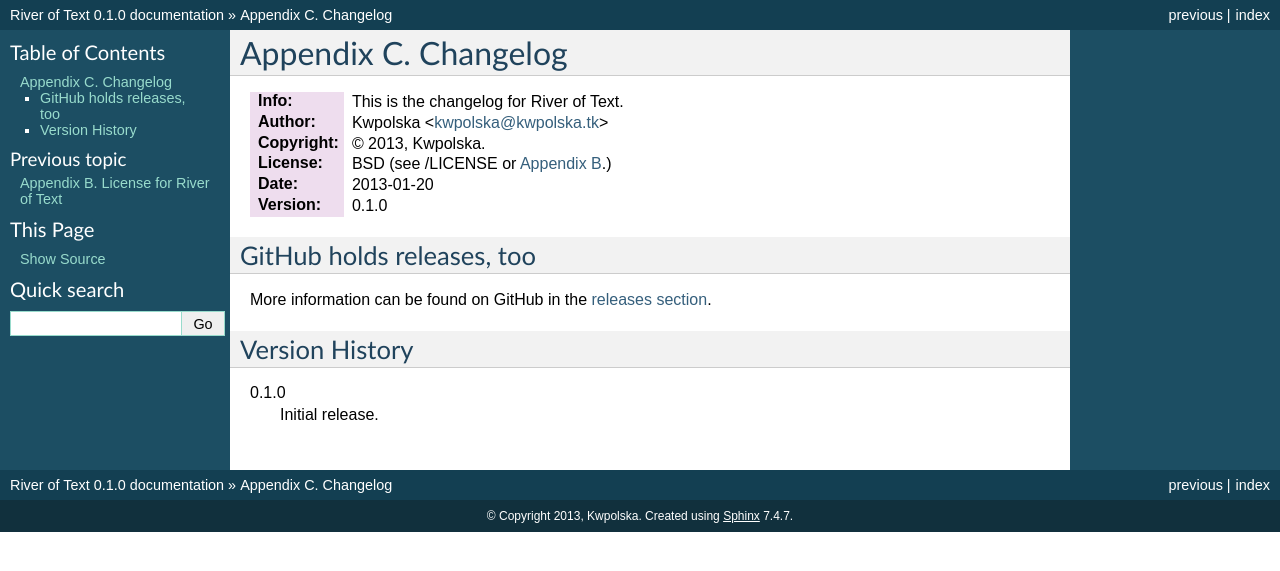
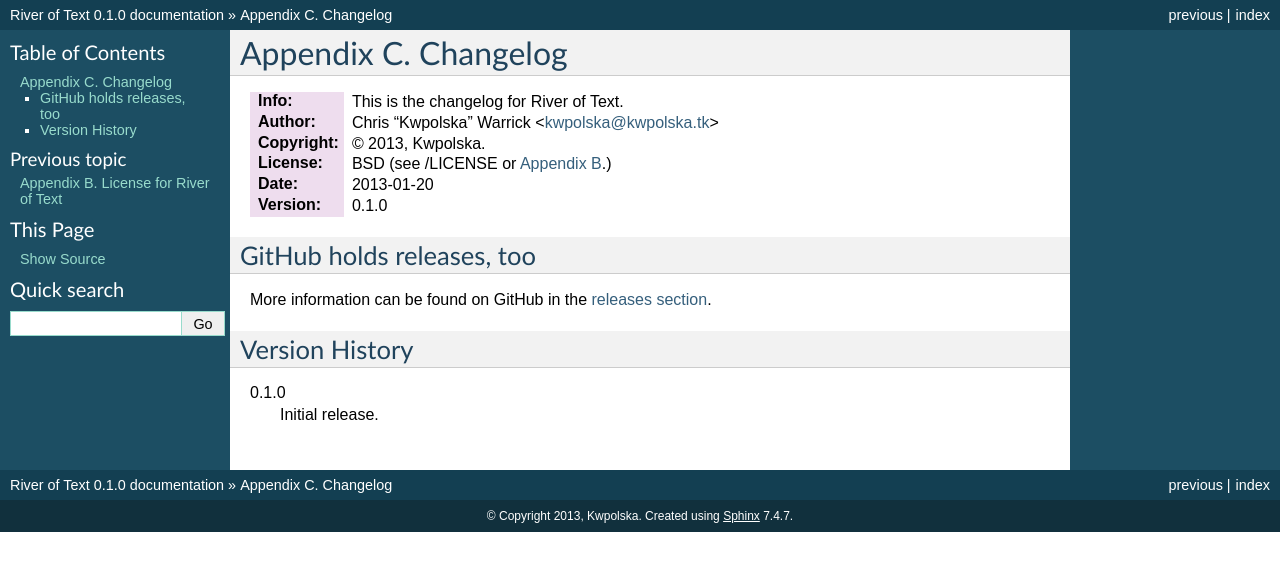
Before and after one commit to Kwpolska-graveyard/rot, a Sphinx documentation site: the page built from docs/CHANGELOG.rst, in a window 1280 px wide. Shown: the top 571 px of the page. Built offline with Sphinx 7.4.7, drawn with Linux system fonts in a browser that asks for light colours.

Commit message:
edit “author” field
Signed-off-by: Chris “Kwpolska” Warrick <kwpolska@gmail.com>

```diff
--- a/CHANGELOG.rst
+++ b/CHANGELOG.rst
@@ -2,7 +2,7 @@
 Appendix C. Changelog
 =====================
 :Info: This is the changelog for River of Text.
-:Author: Kwpolska <kwpolska@kwpolska.tk>
+:Author: Chris “Kwpolska” Warrick <kwpolska@kwpolska.tk>
 :Copyright: © 2013, Kwpolska.
 :License: BSD (see /LICENSE or :doc:`Appendix B <LICENSE>`.)
 :Date: 2013-01-20
--- a/CONTRIBUTING.rst
+++ b/CONTRIBUTING.rst
@@ -1,7 +1,7 @@
 ==============================
 Appendix A. Contribution rules
 ==============================
-:Author: Kwpolska <kwpolska@kwpolska.tk>
+:Author: Chris “Kwpolska” Warrick <kwpolska@kwpolska.tk>
 :Copyright: © 2013, Kwpolska.
 :License: BSD (see /LICENSE or :doc:`Appendix B <LICENSE>`.)
 :Date: 2013-01-20
--- a/README.rst
+++ b/README.rst
@@ -2,7 +2,7 @@
 River of Text.  INSERT TAGLINE HERE.
 ====================================
 :Info: This is the README file for the River of Text.
-:Author: Kwpolska <kwpolska@kwpolska.tk>
+:Author: Chris “Kwpolska” Warrick <kwpolska@kwpolska.tk>
 :Date: 2013-01-20
 :Version: 0.1.0
 
--- a/docs/CHANGELOG.rst
+++ b/docs/CHANGELOG.rst
@@ -2,7 +2,7 @@
 Appendix C. Changelog
 =====================
 :Info: This is the changelog for River of Text.
-:Author: Kwpolska <kwpolska@kwpolska.tk>
+:Author: Chris “Kwpolska” Warrick <kwpolska@kwpolska.tk>
 :Copyright: © 2013, Kwpolska.
 :License: BSD (see /LICENSE or :doc:`Appendix B <LICENSE>`.)
 :Date: 2013-01-20
--- a/docs/CONTRIBUTING.rst
+++ b/docs/CONTRIBUTING.rst
@@ -1,7 +1,7 @@
 ==============================
 Appendix A. Contribution rules
 ==============================
-:Author: Kwpolska <kwpolska@kwpolska.tk>
+:Author: Chris “Kwpolska” Warrick <kwpolska@kwpolska.tk>
 :Copyright: © 2013, Kwpolska.
 :License: BSD (see /LICENSE or :doc:`Appendix B <LICENSE>`.)
 :Date: 2013-01-20
--- a/docs/LICENSE.rst
+++ b/docs/LICENSE.rst
@@ -2,7 +2,7 @@
 Appendix B. License for River of Text
 ================================
 :Info: This is the license for River of Text.
-:Author: Kwpolska <kwpolska@kwpolska.tk>
+:Author: Chris “Kwpolska” Warrick <kwpolska@kwpolska.tk>
 :Date: 2013-01-20
 :Version: 0.1.0
 
--- a/docs/README.rst
+++ b/docs/README.rst
@@ -2,7 +2,7 @@
 River of Text.  INSERT TAGLINE HERE.
 ====================================
 :Info: This is the README file for the River of Text.
-:Author: Kwpolska <kwpolska@kwpolska.tk>
+:Author: Chris “Kwpolska” Warrick <kwpolska@kwpolska.tk>
 :Date: 2013-01-20
 :Version: 0.1.0
 
```
Also changed, not shown: 1 other file.
